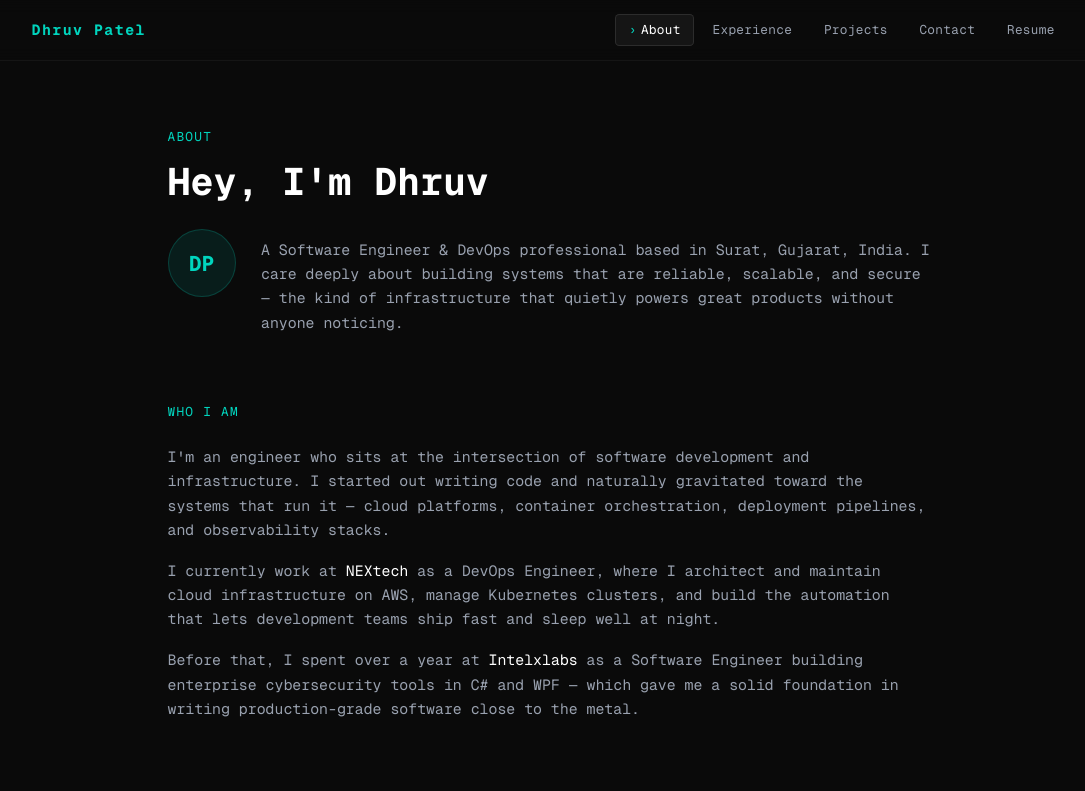
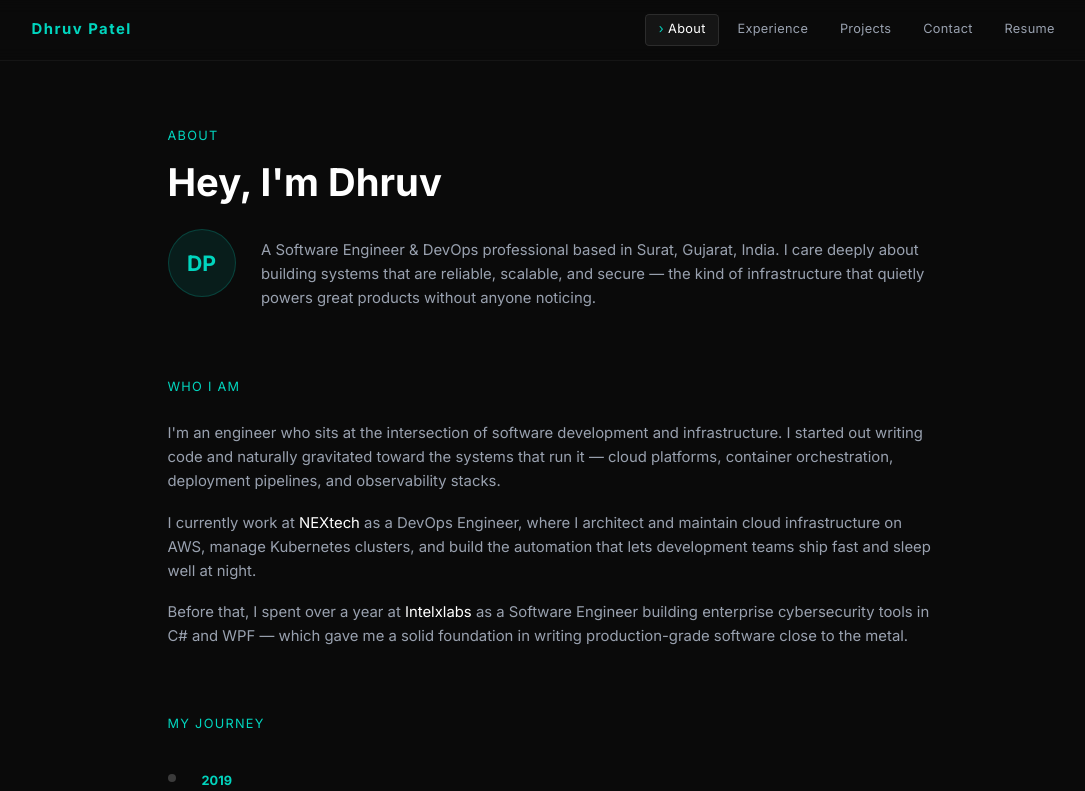
Before and after one commit to dhruvdxb/DhruvPatel-portfolio, a Next.js app: page /about in a window 1280 px wide. Shown: the top 791 px of the page, without its empty margins (90-1175 px from the left). Built offline with nearby package versions, Linux system fonts and the light colour scheme.

Commit message:
feat : Changed font style

```diff
--- a/app/about/page.tsx
+++ b/app/about/page.tsx
@@ -3,7 +3,7 @@ import Navbar from "../components/Navbar";
 
 export default function About() {
   return (
-    <main className="bg-[#0a0a0a] text-white min-h-screen font-mono">
+    <main className="bg-[#0a0a0a] text-white min-h-screen">
 
       <Navbar />
 
--- a/app/contact/page.tsx
+++ b/app/contact/page.tsx
@@ -14,7 +14,7 @@ export default function Contact() {
   };
 
   return (
-    <main className="bg-[#0a0a0a] text-white min-h-screen font-mono">
+    <main className="bg-[#0a0a0a] text-white min-h-screen">
 
       <Navbar />
 
--- a/app/experience/page.tsx
+++ b/app/experience/page.tsx
@@ -68,7 +68,7 @@ export default function Experience() {
   const [expanded, setExpanded] = useState<string>("NEXtech");
 
   return (
-    <main className="bg-[#0a0a0a] text-white min-h-screen font-mono">
+    <main className="bg-[#0a0a0a] text-white min-h-screen">
       <Navbar />
 
       <div className="max-w-3xl mx-auto px-6 pt-16 pb-24">
--- a/app/layout.tsx
+++ b/app/layout.tsx
@@ -1,33 +1,22 @@
 import type { Metadata } from "next";
-import { Geist, Geist_Mono } from "next/font/google";
+import { Inter } from "next/font/google";
 import "./globals.css";
 
-const geistSans = Geist({
-  variable: "--font-geist-sans",
-  subsets: ["latin"],
-});
-
-const geistMono = Geist_Mono({
-  variable: "--font-geist-mono",
-  subsets: ["latin"],
-});
+const inter = Inter({ subsets: ["latin"] });
 
 export const metadata: Metadata = {
-  title: "Dhruv Patel",
-  description: "Portfolio of Dhruv Patel — Software Engineer & DevOps specializing in Kubernetes, AWS, and CI/CD automation.",
+  title: "Dhruv Patel | Software Engineer & DevOps",
+  description: "Portfolio of Dhruv Patel — DevOps Engineer specializing in Kubernetes, AWS, and CI/CD automation.",
 };
 
 export default function RootLayout({
   children,
-}: Readonly<{
+}: {
   children: React.ReactNode;
-}>) {
+}) {
   return (
-    <html
-      lang="en"
-      className={`${geistSans.variable} ${geistMono.variable} h-full antialiased`}
-    >
-      <body className="min-h-full flex flex-col">{children}</body>
+    <html lang="en">
+      <body className={inter.className}>{children}</body>
     </html>
   );
 }
--- a/app/page.tsx
+++ b/app/page.tsx
@@ -10,7 +10,7 @@ const fade = (delay = 0) => ({
 
 export default function Home() {
   return (
-    <main className="bg-[#0a0a0a] text-white min-h-screen font-mono">
+    <main className="bg-[#0a0a0a] text-white min-h-screen">
       <Navbar />
 
       {/* ── HERO ── */}
--- a/app/projects/page.tsx
+++ b/app/projects/page.tsx
@@ -106,7 +106,7 @@ export default function Projects() {
     : projects.filter((p) => p.category === activeCategory);
 
   return (
-    <main className="bg-[#0a0a0a] text-white min-h-screen font-mono">
+    <main className="bg-[#0a0a0a] text-white min-h-screen">
       <Navbar />
 
       <div className="max-w-5xl mx-auto px-6 pt-16 pb-24">
--- a/app/resume/page.tsx
+++ b/app/resume/page.tsx
@@ -6,7 +6,7 @@ export default function Resume() {
   const [showModal, setShowModal] = useState(false);
 
   return (
-    <main className="bg-[#0a0a0a] text-white min-h-screen font-mono">
+    <main className="bg-[#0a0a0a] text-white min-h-screen">
 
       <Navbar />
 
```
